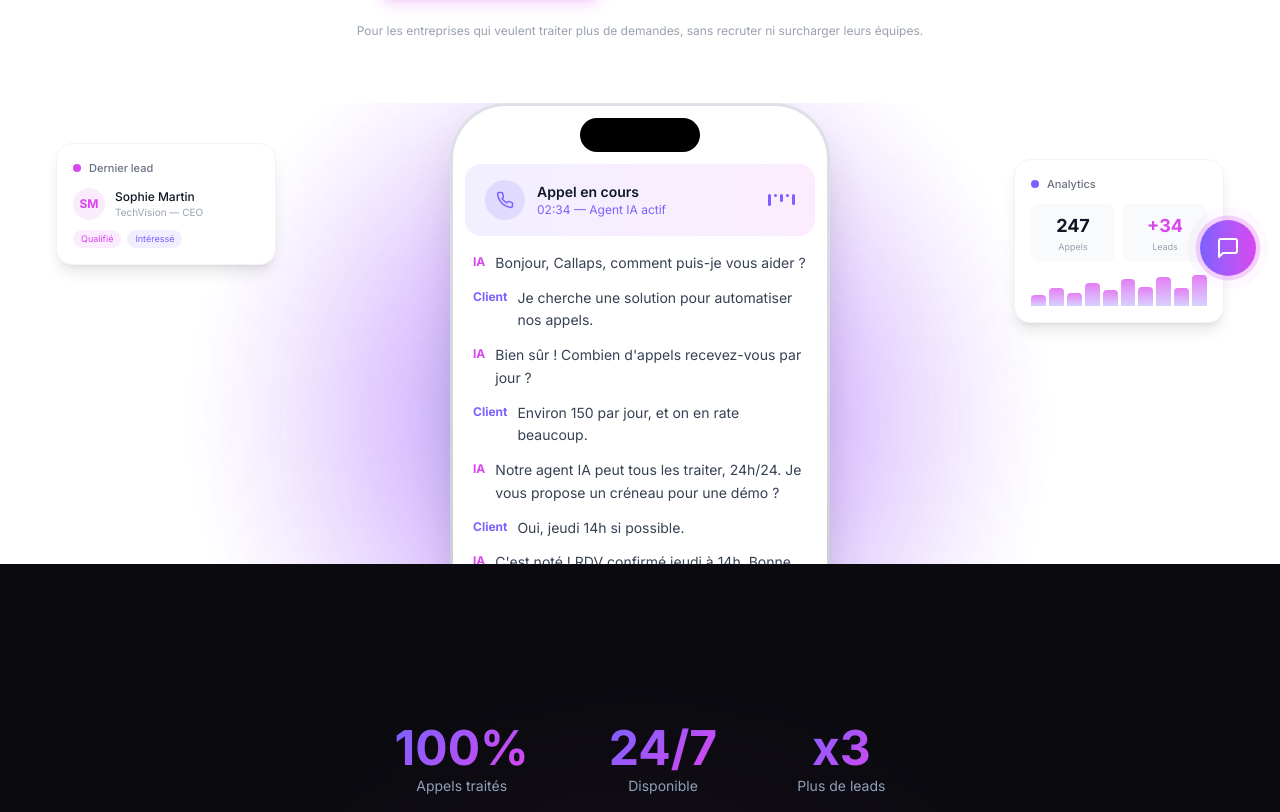
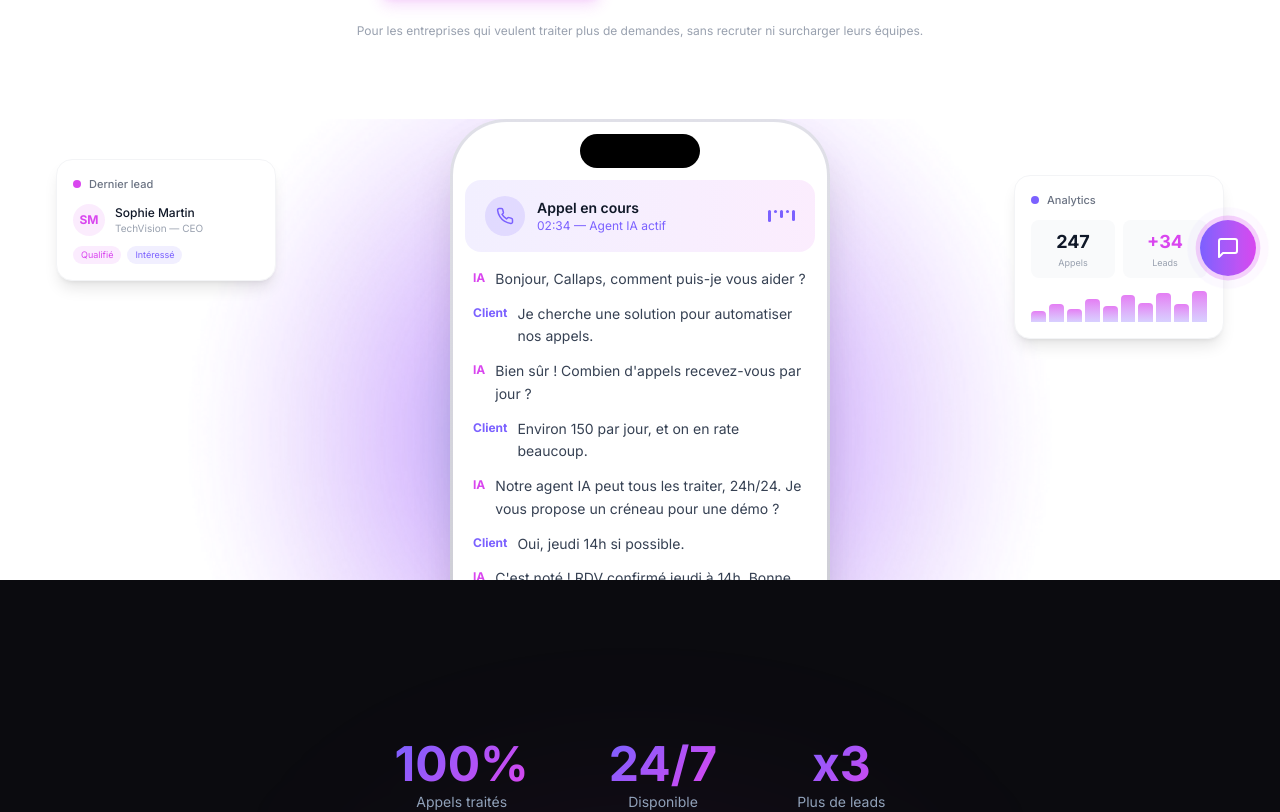
Before and after one commit to WassimHabib/callaps_vitrine, a Next.js app: page / in a window 1280 px wide. Shown: the part 500-1312 px from the top of the page. Built offline with nearby package versions, Linux system fonts and the light colour scheme.

Commit message:
fix: téléphone devant + plus d'espace avec le titre (mt-16 md:mt-20)
Co-Authored-By: Claude Opus 4.6 (1M context) <noreply@anthropic.com>

```diff
--- a/src/components/Hero.tsx
+++ b/src/components/Hero.tsx
@@ -27,7 +27,7 @@ export default function Hero() {
       {/* Content */}
       <div className="relative z-10 max-w-7xl mx-auto px-6 pt-28 pb-20 w-full">
         {/* ── Top: Text centered ── */}
-        <div className="relative z-30 text-center max-w-3xl mx-auto mb-16">
+        <div className="text-center max-w-3xl mx-auto mb-16">
           <p className="text-sm font-medium text-accent mb-4 tracking-wide uppercase animate-fade-in-up">
             {lang === "fr" ? "Chaque appel compte." : "Every call counts."}
           </p>
@@ -64,7 +64,7 @@ export default function Hero() {
         </div>
 
         {/* ── Phone showcase — centré, grand, dépasse en bas comme droper.ai ── */}
-        <div className="relative flex justify-center mt-8 md:mt-12 -mb-32 md:-mb-64 animate-fade-in-up animation-delay-600 max-h-[400px] md:max-h-none overflow-hidden">
+        <div className="relative flex justify-center mt-16 md:mt-20 -mb-32 md:-mb-64 animate-fade-in-up animation-delay-600 max-h-[400px] md:max-h-none overflow-hidden">
 
           {/* Glow behind elements */}
           <img src="/glow-bg.png" alt="" className="absolute top-1/2 left-1/2 -translate-x-1/2 -translate-y-1/2 w-[900px] md:w-[1200px] pointer-events-none z-0 opacity-80" />
```
